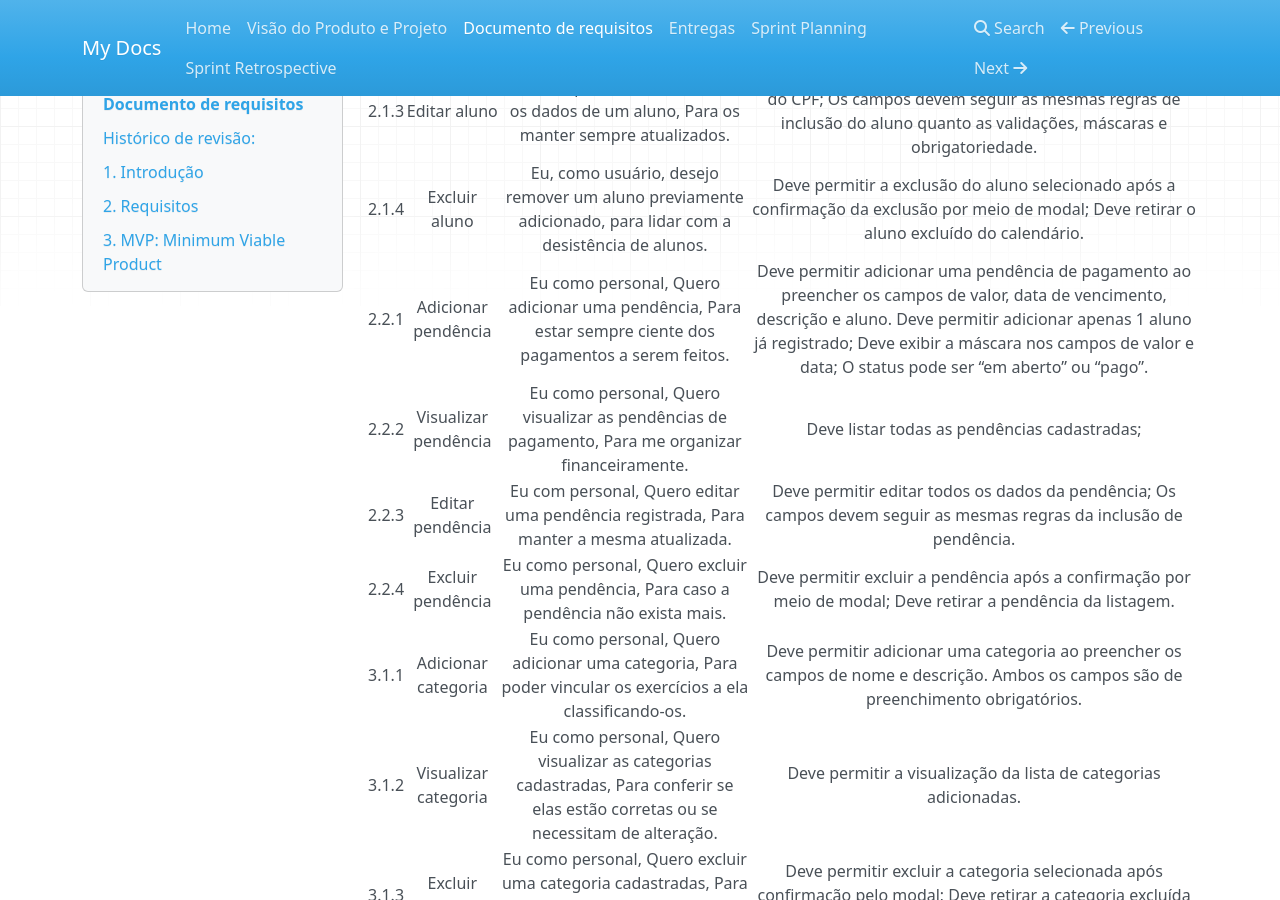
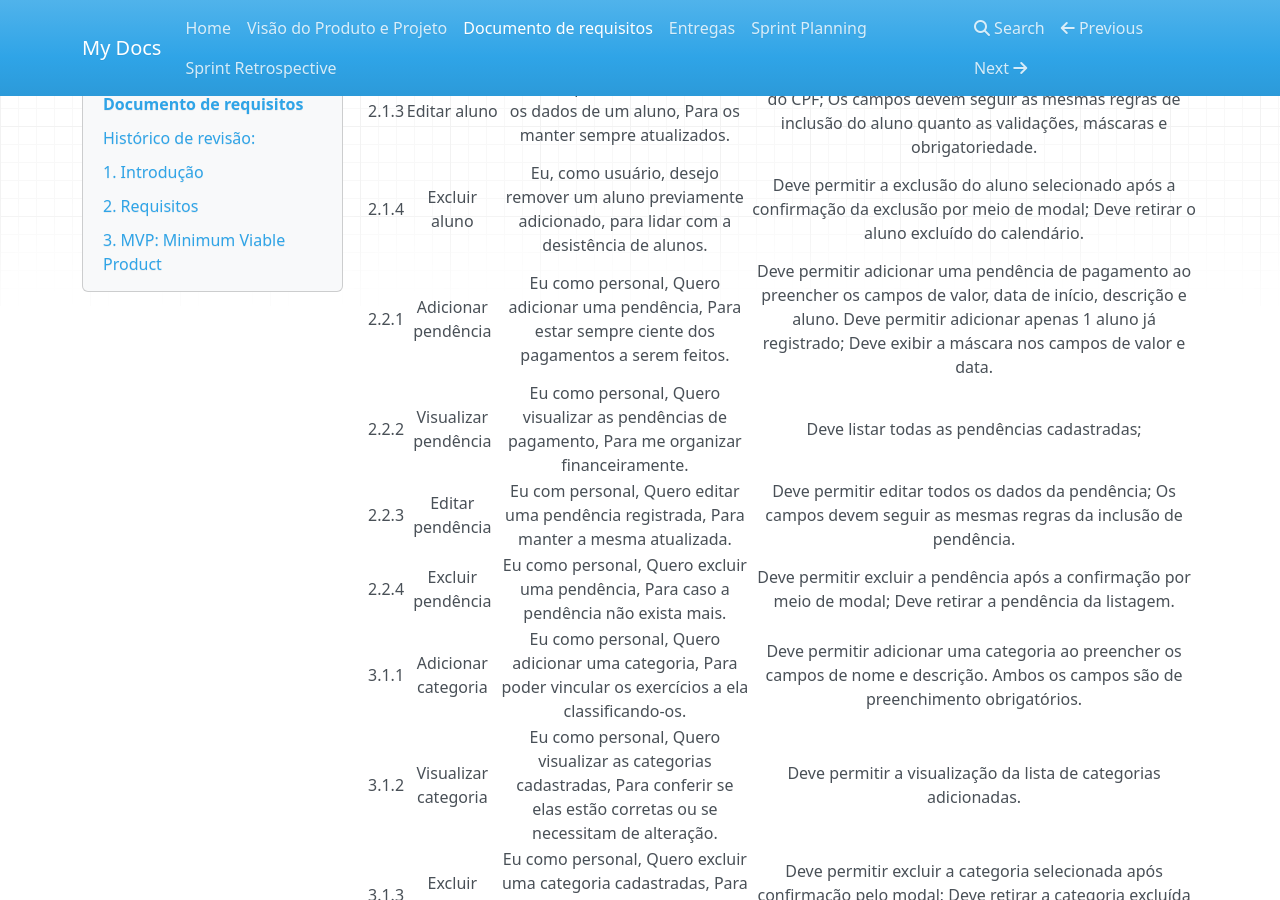
Before and after one commit to mdsreq-fga-unb/2022.2-Strix, an MkDocs documentation site: the page built from documentation/docs/documento_de_requisitos.md, in a window 1280 px wide and 900 px high, scrolled down 3360 px. Built offline with MkDocs 1.6.1, drawn with Linux system fonts in a browser that asks for light colours; nearby versions of some CDN libraries.

Commit message:
ajuste no critério de aceite da #2.2.1/adicionar_pendência

```diff
--- a/documentation/docs/documento_de_requisitos.md
+++ b/documentation/docs/documento_de_requisitos.md
@@ -75,7 +75,7 @@ Os requisitos funcionais estão organizados hierarquicamente na estrutura de Ép
 | 2.1.2 | Visualizar aluno          | Eu como personal, Quero visualizar os meus alunos, Para obter a listagem de todos eles.                                                             | Deve permitir a visualização da lista de alunos adicionados;                                                                                                                                                                                                                                                                                                     |
 | 2.1.3 | Editar aluno              | Eu como personal, Quero editar os dados de um aluno, Para os manter sempre atualizados.                                                             | Deve permitir a edição dos dados do aluno, com exceção do CPF; Os campos devem seguir as mesmas regras de inclusão do aluno quanto as validações, máscaras e obrigatoriedade.                                                                                                                                                                                    |
 | 2.1.4 | Excluir aluno             | Eu, como usuário, desejo remover um aluno previamente adicionado, para lidar com a desistência de alunos.                                           | Deve permitir a exclusão do aluno selecionado após a confirmação da exclusão por meio de modal; Deve retirar o aluno excluído do calendário.                                                                                                                                                                                                                     |
-| 2.2.1 | Adicionar pendência       | Eu como personal, Quero adicionar uma pendência, Para estar sempre ciente dos pagamentos a serem feitos.                                            | Deve permitir adicionar uma pendência de pagamento ao preencher os campos de valor, data de vencimento, descrição e aluno. Deve permitir adicionar apenas 1 aluno já registrado; Deve exibir a máscara nos campos de valor e data; O status pode ser “em aberto” ou “pago”.                                                                                 |
+| 2.2.1 | Adicionar pendência       | Eu como personal, Quero adicionar uma pendência, Para estar sempre ciente dos pagamentos a serem feitos.                                            | Deve permitir adicionar uma pendência de pagamento ao preencher os campos de valor, data de início, descrição e aluno. Deve permitir adicionar apenas 1 aluno já registrado; Deve exibir a máscara nos campos de valor e data.                                                                                 |
 | 2.2.2 | Visualizar pendência      | Eu como personal, Quero visualizar as pendências de pagamento, Para me organizar financeiramente.                                                   | Deve listar todas as pendências cadastradas;                                                                                                                                                                                                                                                                                                                     |
 | 2.2.3 | Editar pendência          | Eu com personal, Quero editar uma pendência registrada, Para manter a mesma atualizada.                                                             | Deve permitir editar todos os dados da pendência; Os campos devem seguir as mesmas regras da inclusão de pendência.                                                                                                                                                                                                                                              |
 | 2.2.4 | Excluir pendência         | Eu como personal, Quero excluir uma pendência, Para caso a pendência não exista mais.                                                               | Deve permitir excluir a pendência após a confirmação por meio de modal; Deve retirar a pendência da listagem.                                                                                                                                                                                                                                                    |
```
